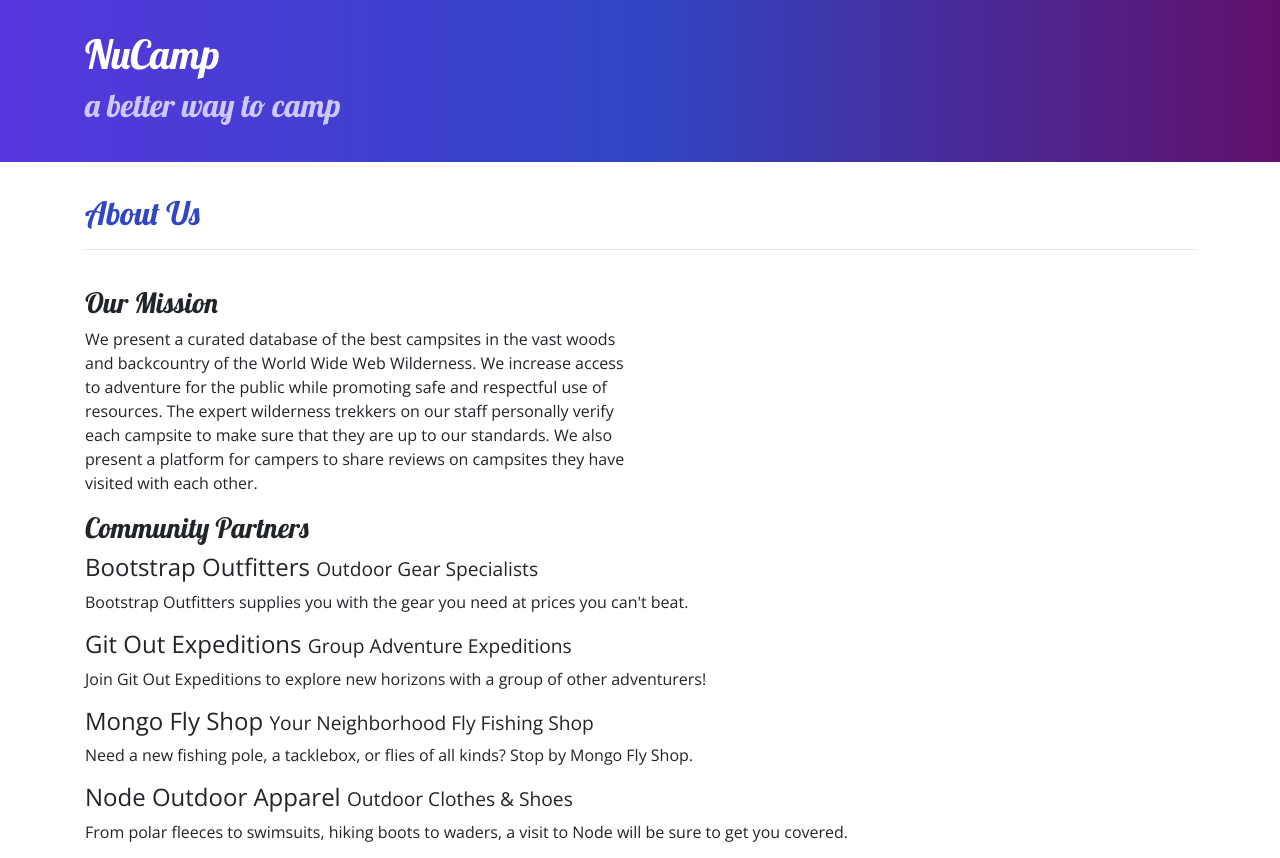
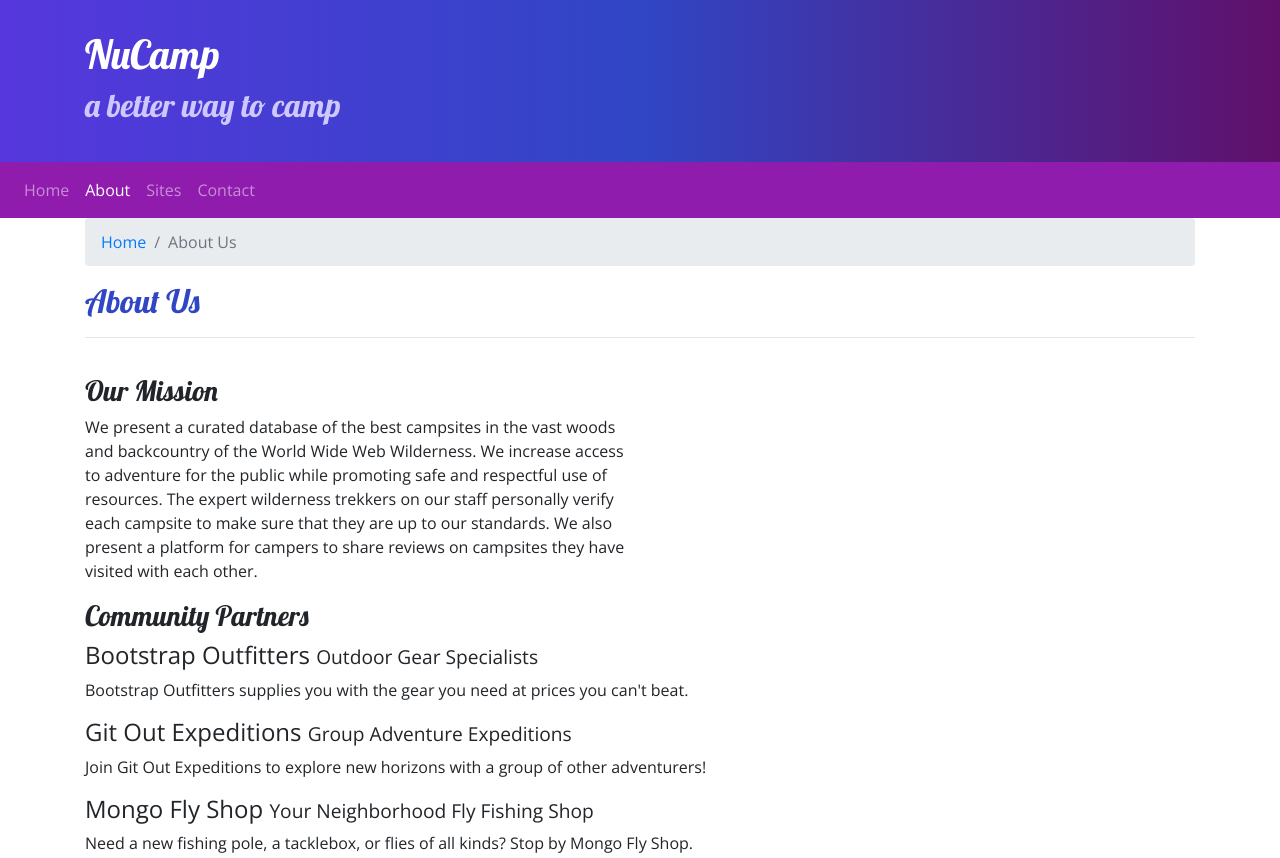
Before and after one commit to mkolamala/nucampsite, a website: page aboutus.html in a window 1280 px wide. Shown: the top 858 px of the page. Drawn offline with nearby package versions, Linux system fonts and the light colour scheme.

Commit message:
added navbar and breadcrumb

```diff
--- a/aboutus.html
+++ b/aboutus.html
@@ -11,6 +11,7 @@
     <link rel="stylesheet" href="css/styles.css" />
     <title>NuCamp: A Better Way To Camp</title>
 </head>
+
 <body>
 
     <header class="jumbotron jumbotron-fluid">
@@ -23,6 +24,31 @@
             </div>
         </div>
     </header>
+    <nav class="navbar navbar-expand-sm navbar-dark sticky-top">
+        <button class="navbar-toggler" type="button" data-toggle="collapse" data-target="#nucampNavbar">
+            <span class="navbar-toggler-icon"></span>
+        </button>
+        <div class="collapse navbar-collapse" id="nucampNavbar">
+            <ul class="navbar-nav">
+                <li class="nav-item "><a class="nav-link" href="#">Home</a></li>
+                <li class="nav-item active"><a class="nav-link" href="aboutus.html">About</a></li>
+                <li class="nav-item"><a class="nav-link" href="#">Sites</a></li>
+                <li class="nav-item"><a class="nav-link" href="#">Contact</a></li>
+            </ul>
+        </div>
+    </nav>
+
+    <div class="container">
+        <div class="row">
+            <div class="col">
+                <ol class="breadcrumb">
+                    <li class="breadcrumb-item"><a href="index.html">Home</a></li>
+                    <li class="breadcrumb-item active">About Us</li>
+                </ol>
+            </div>
+        </div>
+
+    </div>
 
     <div class="container">
         <div class="row">
@@ -34,7 +60,11 @@
         <div class="row extra-padding">
             <div class="col-xs-12 col-sm-6">
                 <h3>Our Mission</h3>
-                <p>We present a curated database of the best campsites in the vast woods and backcountry of the World Wide Web Wilderness. We increase access to adventure for the public while promoting safe and respectful use of resources. The expert wilderness trekkers on our staff personally verify each campsite to make sure that they are up to our standards. We also present a platform for campers to share reviews on campsites they have visited with each other.</p>
+                <p>We present a curated database of the best campsites in the vast woods and backcountry of the World
+                    Wide Web Wilderness. We increase access to adventure for the public while promoting safe and
+                    respectful use of resources. The expert wilderness trekkers on our staff personally verify each
+                    campsite to make sure that they are up to our standards. We also present a platform for campers to
+                    share reviews on campsites they have visited with each other.</p>
             </div>
         </div>
 
@@ -42,13 +72,17 @@
             <div class="col-12">
                 <h3>Community Partners</h3>
                 <h4>Bootstrap Outfitters <small>Outdoor Gear Specialists</small></h4>
-                <p class="d-none d-sm-block hidden-sm-down">Bootstrap Outfitters supplies you with the gear you need at prices you can't beat.</p>
+                <p class="d-none d-sm-block hidden-sm-down">Bootstrap Outfitters supplies you with the gear you need at
+                    prices you can't beat.</p>
                 <h4>Git Out Expeditions <small>Group Adventure Expeditions</small></h4>
-                <p class="d-none d-sm-block hidden-sm-down">Join Git Out Expeditions to explore new horizons with a group of other adventurers!</p>
+                <p class="d-none d-sm-block hidden-sm-down">Join Git Out Expeditions to explore new horizons with a
+                    group of other adventurers!</p>
                 <h4>Mongo Fly Shop <small>Your Neighborhood Fly Fishing Shop</small></h4>
-                <p class="d-none d-sm-block hidden-sm-down">Need a new fishing pole, a tacklebox, or flies of all kinds? Stop by Mongo Fly Shop.</p>
+                <p class="d-none d-sm-block hidden-sm-down">Need a new fishing pole, a tacklebox, or flies of all kinds?
+                    Stop by Mongo Fly Shop.</p>
                 <h4>Node Outdoor Apparel <small>Outdoor Clothes & Shoes</small></h4>
-                <p class="d-none d-sm-block hidden-sm-down">From polar fleeces to swimsuits, hiking boots to waders, a visit to Node will be sure to get you covered.</p>
+                <p class="d-none d-sm-block hidden-sm-down">From polar fleeces to swimsuits, hiking boots to waders, a
+                    visit to Node will be sure to get you covered.</p>
             </div>
         </div>
     </div>
--- a/css/styles.css
+++ b/css/styles.css
@@ -20,6 +20,7 @@ footer {
 }
 
 .jumbotron {
+    margin: 0;
     padding: 30px;
     background-image: linear-gradient(to right, #5637DD, #3046C5, #60106B);
     color: white;
@@ -34,3 +35,7 @@ footer {
 .extra-padding{
     padding-top: 20px;
 }
+
+.navbar {
+    background-color: #901CAD;
+}
--- a/package.json
+++ b/package.json
@@ -4,8 +4,8 @@
   "description": "This a website for the fictional campsites review site NuCamp",
   "main": "index.html",
   "scripts": {
-    "lite":"lite-server",
-    "start":"npm run lite",
+    "lite": "lite-server",
+    "start": "npm run lite",
     "test": "echo \"Error: no test specified\" && exit 1"
   },
   "author": "Krishna Kolamala",
```
Also changed, not shown: index.html (+19 -3 lines). Lines whose indentation alone changed are shown as unchanged.
